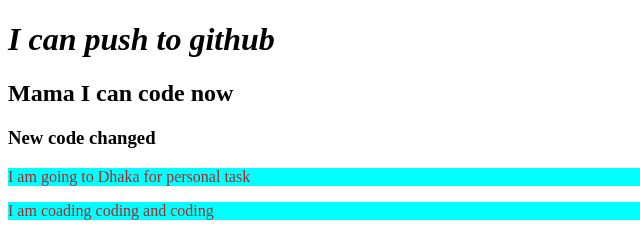
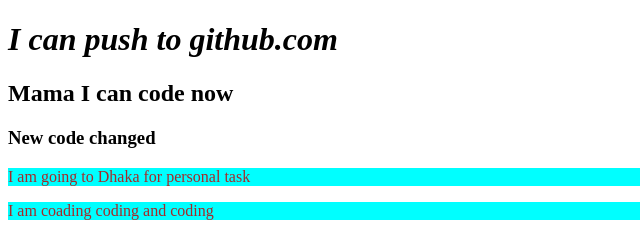
Before and after one commit to olidubd/My-Second-Repo, a plain HTML site: page Index.html in a window 1280 px wide. Shown: the full height of the page, 0-640 px from the left. Drawn offline with Linux system fonts and the light colour scheme.

Commit message:
file name changed

```diff
--- a/Index.html
+++ b/Index.html
@@ -8,7 +8,7 @@
     <link rel="stylesheet" href="style.css">
 </head>
 <body>
-    <h1><i>I can push to github</i></h1>
+    <h1><i>I can push to github.com</i></h1>
     <h2>Mama I can code now</h2>
     <h3>New code changed</h3>
     <p>I am going to Dhaka for personal task</p>
```
